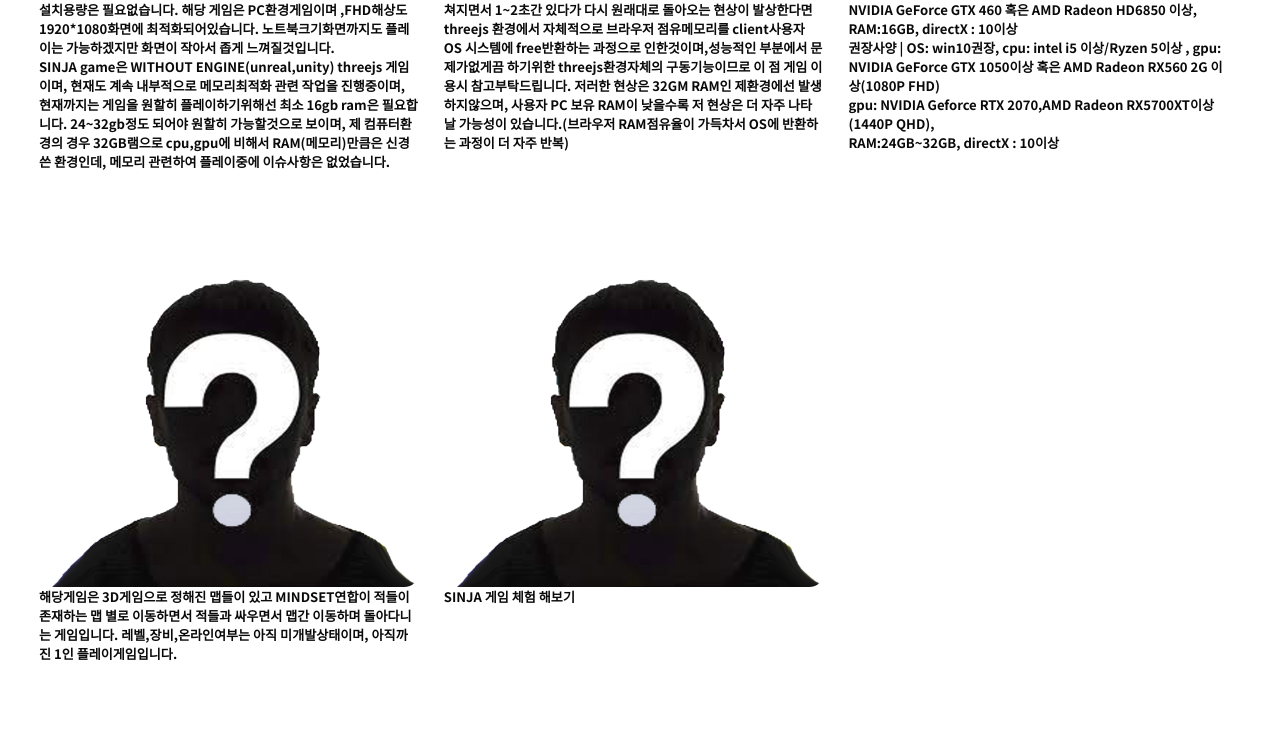
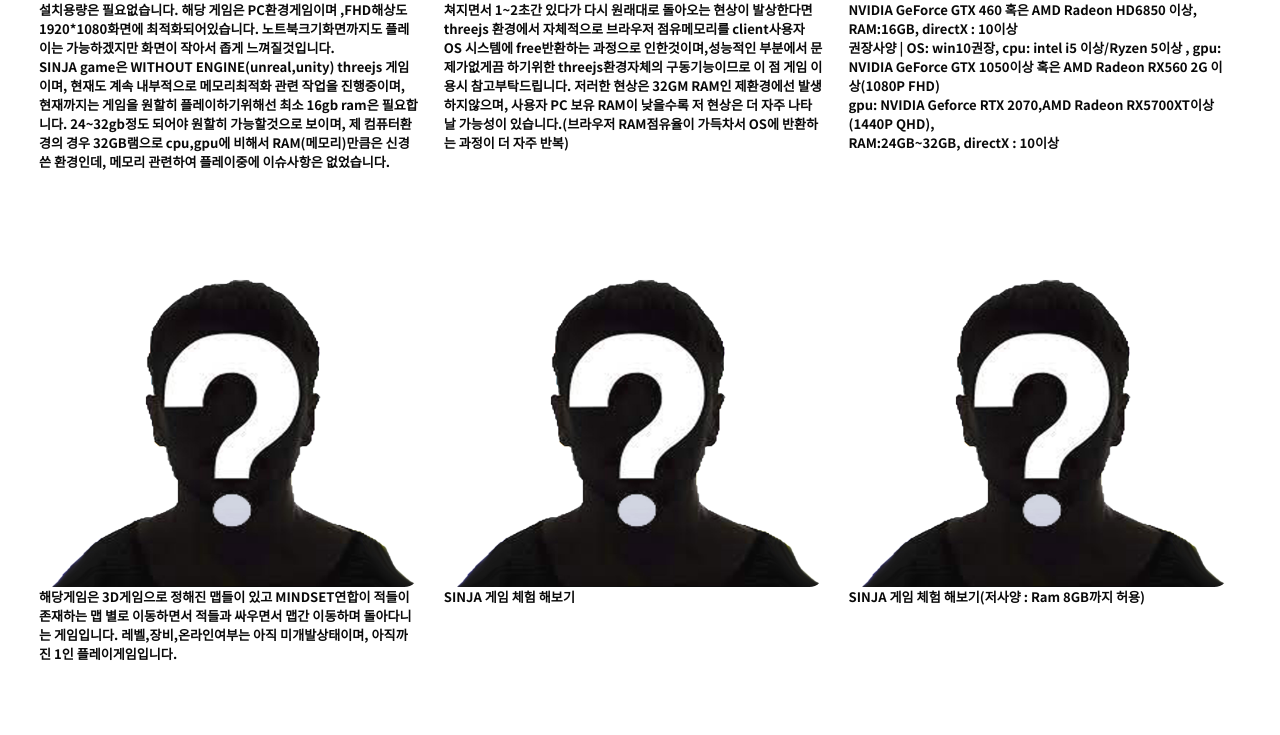
Before and after one commit to sinjaesung/WEBPOFOL, a plain HTML site: page gameGuides.html in a window 1280 px wide. Shown: the part 8383-9118 px from the top of the page. Drawn offline with nearby package versions, Linux system fonts and the light colour scheme.

Commit message:
content add

```diff
--- a/gameGuides.html
+++ b/gameGuides.html
@@ -1061,6 +1061,28 @@
                     SINJA 게임 체험 해보기
                     </p>
                 </div>
+                <div class='noticeItem javascript_Css_define 'javascript_Css_define="
+                0~640|640*1100$padding-bottom:80responmin;width:100%^
+                641~1024|1024*1100$padding-bottom:72responmin;width:47%;margin-left:1%;margin-right:1%^
+                1025~1920|1920*1080$padding-bottom:94responmin;width:31%;margin-left:1%;margin-right:1%^
+                1921~9999|1920*1080$padding-bottom:94responmin;width:23%;margin-left:1%;margin-right:1%">
+                    <a href='https://sinjaesung.github.io/SINJAgame/characterSelect_Simple.html'target='_blank'><div class="videoFrame javascript_Css_define position_relative_normal "javascript_Css_define="
+                    0~640|640*1100$width:100%;height:552response;border-radius:20response;overflow:hidden;margin-bottom:9responh^
+                    641~1024|1024*1100$width:100%;height:400response;border-radius:20response;overflow:hidden;margin-bottom:9responh^
+                    1025~1920|1920*1080$width:100%;height:520response;border-radius:20responmin;overflow:hidden;margin-right:16response^
+                    1921~9999|1920*1080$width:100%;height:420response;border-radius:20responmin;overflow:hidden;margin-right:16response" >
+                        <img src="img/creatorMe.png"class='display_block javascript_Css_define'javascript_Css_define="
+                        0~9999|1920*1080$width:100%;height:100%"/>
+                    </div></a>
+                    <p class="javascript_Css_define "javascript_Css_define="
+                    0~640|640*1100$width:100%;height:auto;font-size:12px;font-weight:600;text-shadow:0 0 10px #fff^
+                    641~1024|1024*1100$width:100%;height:auto;font-size:16px;font-weight:600;text-shadow:0 0 10px #fff^
+                    1025~1400|1400*1100$width:100%;height:auto;font-size:18responmin;font-weight:600;text-shadow:0 0 10px #fff^
+                    1401~1920|1920*1080$width:100%;height:auto;padding-top:22responmin;font-size:18responmin;font-weight:600;text-shadow:0 0 10px #fff^
+                    1921~9999|1920*1080$width:100%;height:auto;padding-top:22responmin;font-size:18responmin;font-weight:600;text-shadow:0 0 10px #fff">
+                    SINJA 게임 체험 해보기(저사양 : Ram 8GB까지 허용)
+                    </p>
+                </div>
             </div>
         </div>
     </section>
```
